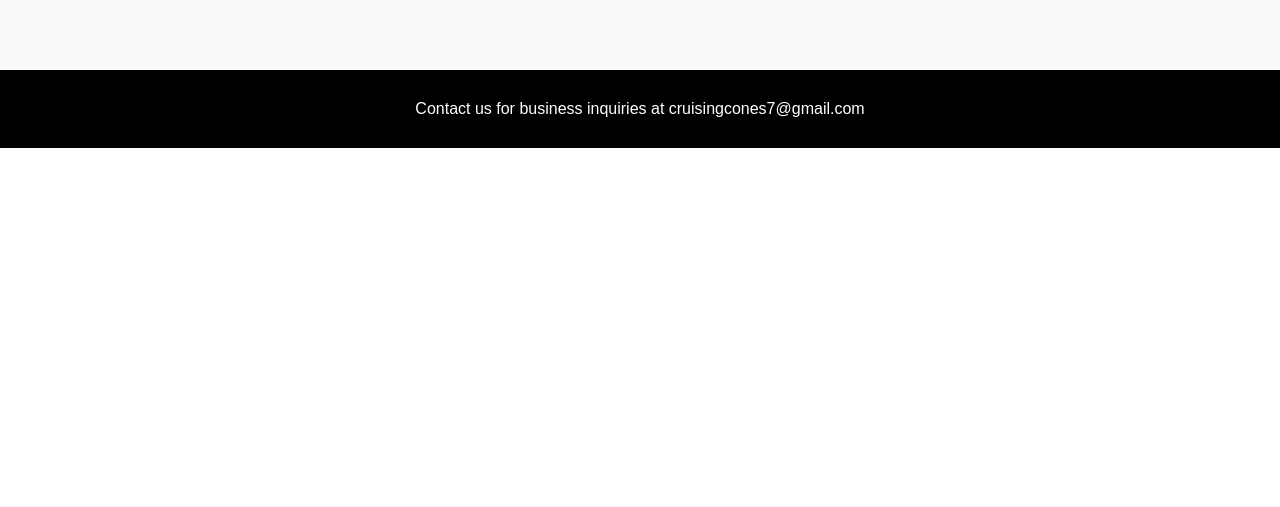
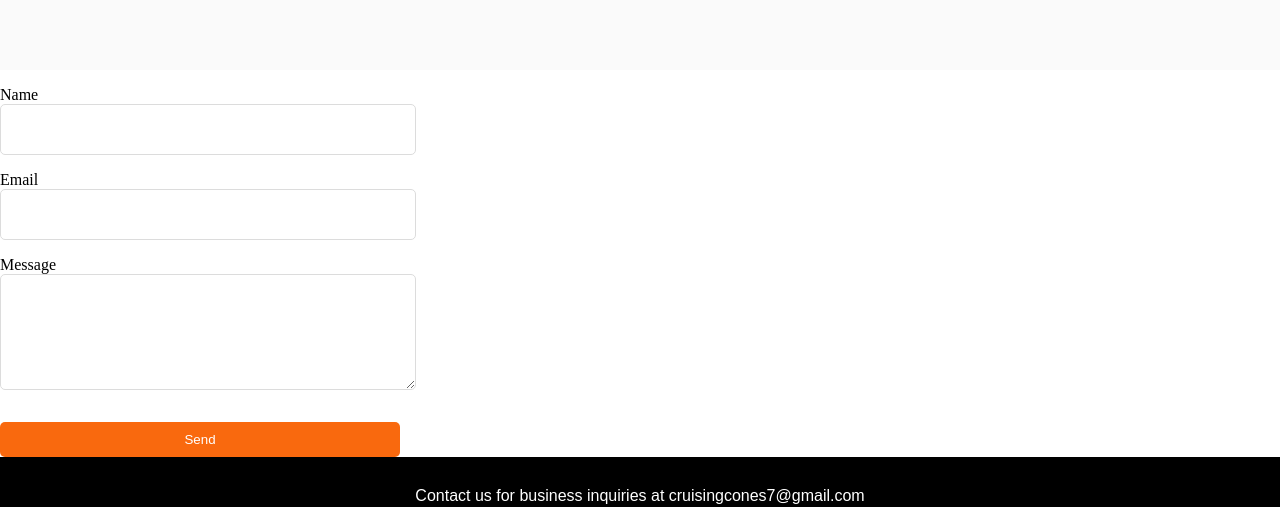
Before and after one commit to dsexton23/Cruising-Cones7, a React (Create React App) app: page / in a window 1280 px wide. Shown: the part 265-772 px from the top of the page. Built offline with nearby package versions, Linux system fonts and the light colour scheme.

Commit message:
email form

```diff
--- a/package.json
+++ b/package.json
@@ -3,12 +3,15 @@
   "version": "0.1.0",
   "private": true,
   "dependencies": {
+    "@emailjs/browser": "^3.11.0",
     "@testing-library/jest-dom": "^5.17.0",
     "@testing-library/react": "^13.4.0",
     "@testing-library/user-event": "^13.5.0",
     "react": "^18.2.0",
     "react-dom": "^18.2.0",
+    "react-hook-form": "^7.45.2",
     "react-scripts": "5.0.1",
+    "styled-components": "^6.0.5",
     "web-vitals": "^2.1.4"
   },
   "scripts": {
--- a/src/App.js
+++ b/src/App.js
@@ -1,5 +1,7 @@
 import React from 'react';
 import './App.css';
+import ContactUs from "./components/contact";
+
 
 function App() {
 	return (
@@ -33,6 +35,11 @@ function App() {
 					</div>
 				</div>
 			</section>
+
+      <div className="contact">
+          <ContactUs />
+      </div>
+
 			{/* <section class="section">
 				<div class="box-main">
 					<div class="secondHalf">
--- /dev/null
+++ b/src/components/contact.jsx
@@ -0,0 +1,125 @@
+import React, { useRef } from 'react';
+import emailjs from '@emailjs/browser';
+import styled from "styled-components";
+import { useForm } from "react-hook-form";
+
+export const ContactUs = () => {
+  const form = useRef();
+
+  const sendEmail = (e) => {
+    e.preventDefault();
+
+    emailjs
+        .sendForm(
+            'service_03lgrfo',
+            'template_1qcn5m3',
+            form.current,
+            'QkxmTOex1WCAKBjDz'
+        )
+        .then(
+            (result) => {
+                console.log(result.text);
+            },
+            (error) => {
+                console.log(error.text);
+            }
+        );
+  };
+
+  const {register, handleSubmit, formState: {errors}} = useForm()
+
+  const onSubmit = (data) => console.log(data);
+
+  return (
+    <StyledContactForm>
+        <form ref={form} onSubmit={sendEmail, handleSubmit(onSubmit)}>
+            <label>Name</label>
+            <input
+                {...register("name", {
+                    required: "Please enter your name",
+                    minlength: {
+                        value: 3,
+                        message: "Name must be at least 3 characters long",
+                    },
+                })}
+                type="text" name="user_name"
+            />
+            <p class="error">{errors.name?.message}</p>
+
+            <label>Email</label>
+            <input
+                {...register("email", {
+                    required: "Email is required...",
+                    pattern: {
+                        value:
+                            /^(([^<>()[\]\\.,;:\s@"]+(\.[^<>()[\]\\.,;:\s@"]+)*)|(".+"))@((\[[0-9]{1,3}\.[0-9]{1,3}\.[0-9]{1,3}\.[0-9]{1,3}\])|(([a-zA-Z\-0-9]+\.)+[a-zA-Z]{2,}))$/,
+                        message: "Email must be valid"
+                    },
+                })}
+                type="email" name="user_email"
+            />
+            <p class="error">{errors.email?.message}</p>
+
+
+            <label>Message</label>
+            <textarea {...register("message")} name="message" />
+            <input type="submit" value="Send" />
+        </form>
+    </StyledContactForm>
+  );
+};
+
+export default ContactUs;
+
+const StyledContactForm = styled.div`
+  width: 400px;
+
+  form {
+    display: flex;
+    align-items: flex-start;
+    flex-direction: column;
+    width: 100%;
+    font-size: 16px;
+
+    input {
+      width: 100%;
+      height: 35px;
+      padding: 7px;
+      outline: none;
+      border-radius: 5px;
+      border: 1px solid rgb(220, 220, 220);
+
+      &:focus {
+        border: 2px solid rgba(0, 206, 158, 1);
+      }
+    }
+
+    textarea {
+      max-width: 100%;
+      min-width: 100%;
+      width: 100%;
+      max-height: 100px;
+      min-height: 100px;
+      padding: 7px;
+      outline: none;
+      border-radius: 5px;
+      border: 1px solid rgb(220, 220, 220);
+
+      &:focus {
+        border: 2px solid rgba(0, 206, 158, 1);
+      }
+    }
+
+    label {
+      margin-top: 1rem;
+    }
+
+    input[type="submit"] {
+      margin-top: 2rem;
+      cursor: pointer;
+      background: rgb(249, 105, 14);
+      color: white;
+      border: none;
+    }
+  }
+`;
--- a/src/index.css
+++ b/src/index.css
@@ -142,3 +142,7 @@ background-color: #000;
 	justify-content: center;
 	color: #fff;
 }
+
+.error {
+  color: red;
+}
```
Also changed, not shown: 1 other file (tests, documents, lock files or other folders).
